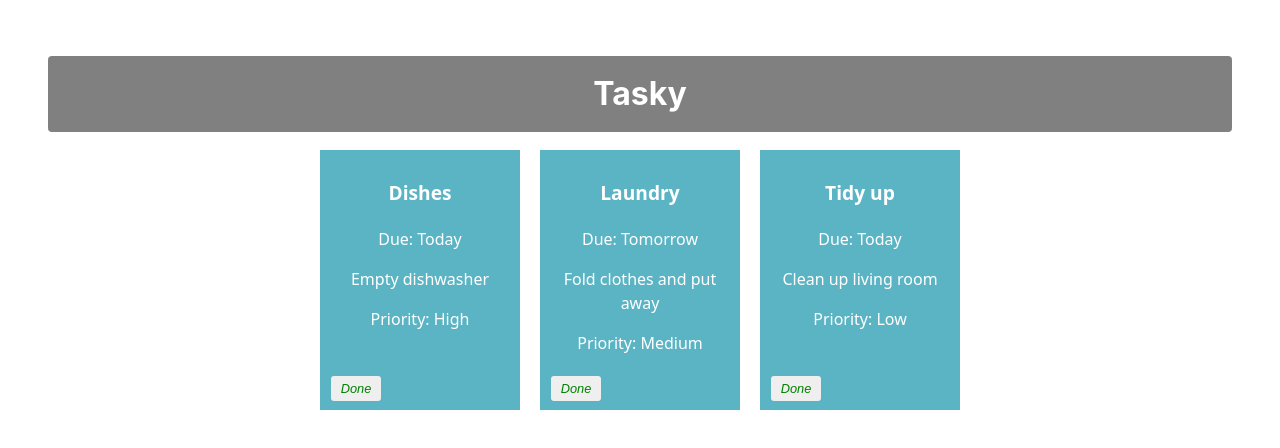
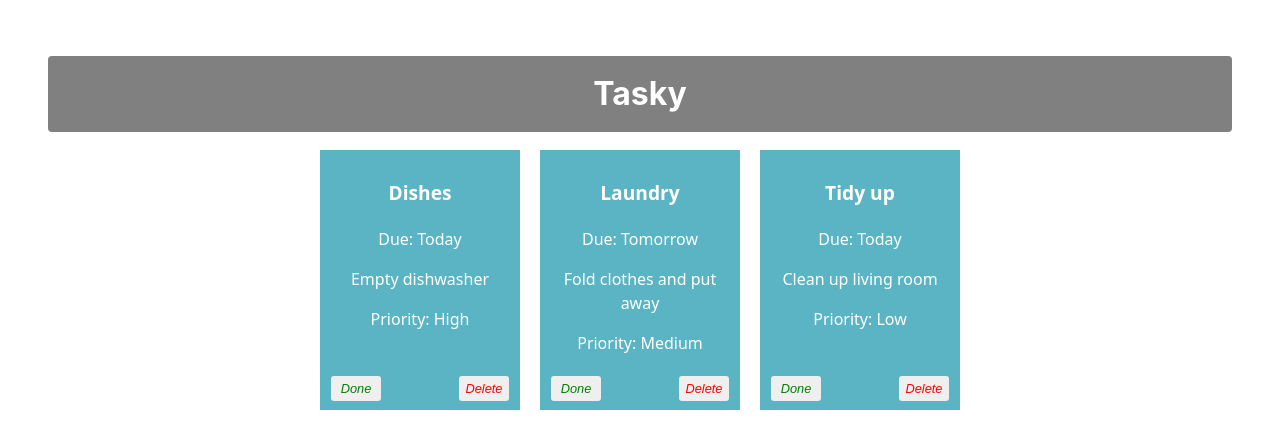
Before and after one commit to ArchilMarukashvili/react-basics-labs, a React (Vite) app in the folder tasky/: page / in a window 1280 px wide. Shown: the top 448 px of the page. Built offline with nearby package versions, Linux system fonts and the light colour scheme.

Commit message:
Delete a task

```diff
--- a/tasky/src/App.css
+++ b/tasky/src/App.css
@@ -63,3 +63,10 @@ button {
   left: 5px;
   color: green;
 }
+
+.deleteButton {
+  position: absolute;
+  bottom: 5px;
+  right: 5px;
+  color: red;
+}
--- a/tasky/src/App.jsx
+++ b/tasky/src/App.jsx
@@ -23,6 +23,13 @@ function App() {
     console.log(`${taskIndex} ${tasks[taskIndex].done}`);
   }
 
+    const deleteHandler = (taskIndex) => {
+    const tasks = [...taskState.tasks];
+    tasks.splice(taskIndex, 1);
+    setTaskState({tasks});
+  }
+
+
 
       return (
     <div className="container">
@@ -38,6 +45,7 @@ function App() {
       priority={task.priority}
       done={task.done}
       markDone={() => doneHandler(task.id - 1)}
+      deleteTask={() => deleteHandler(task.id - 1)}
 
     />
 
--- a/tasky/src/components/Task.jsx
+++ b/tasky/src/components/Task.jsx
@@ -10,6 +10,7 @@ const Task = (props) =>  {
             <p className="priority">Priority: {props.priority}</p>
             <p>{props.children}</p>
             <button onClick={props.markDone} className='doneButton'>Done</button>
+            <button onClick={props.deleteTask}className='deleteButton'>Delete</button>
 
 
         </div>
```
